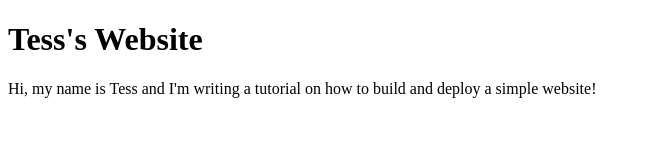
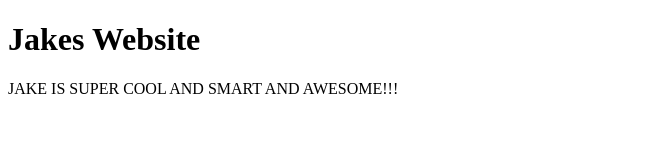
Before and after one commit to internetjakey/testing-websiteee, a plain HTML site: page index.html in a window 1280 px wide. Shown: the whole page, without its empty margins (0-650 px from the left). Drawn offline with Linux system fonts and the light colour scheme.

Commit message:
Update index.html

```diff
--- a/index.html
+++ b/index.html
@@ -6,10 +6,10 @@
 <body>
   <div class="main-container">
     <div class="header">
-      <h1>Tess's Website</h1>
+      <h1>Jakes Website</h1>
     </div>
     <div class="main-content">
-      <p>Hi, my name is Tess and I'm writing a tutorial on how to build and deploy a simple website!</p>
+      <p>JAKE IS SUPER COOL AND SMART AND AWESOME!!!</p>
     </div>
 </div>
 </body>
```
